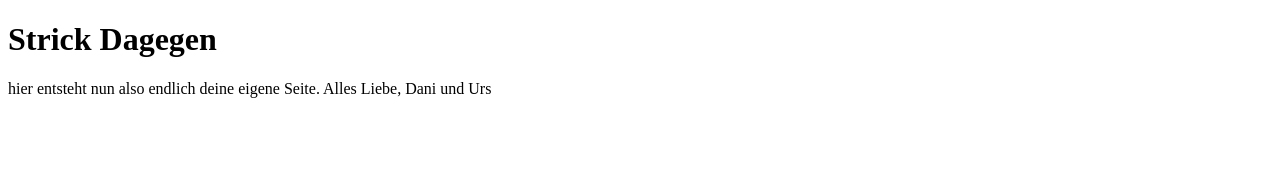
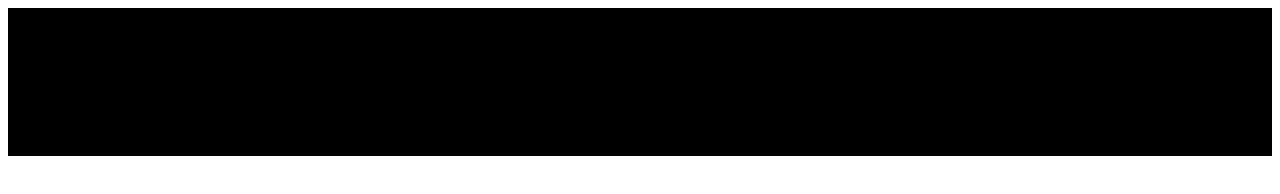
Before and after one commit to ZenVega/strick-dagegen, a plain HTML site: page index.html in a window 1280 px wide. Drawn offline with Linux system fonts and the light colour scheme.

Commit message:
some text

```diff
--- a/index.html
+++ b/index.html
@@ -4,15 +4,16 @@
 <head>
   <meta charset="UTF-8">
   <meta name="viewport" content="width=device-width, initial-scale=1.0">
+  <link rel="stylesheet" href="style.css">
   <title>Strick Dagegen</title>
 </head>
 
 <body>
   <div class="content-wrapper">
     <h1>Strick Dagegen</h1>
-    <p>hier entsteht nun also endlich deine eigene Seite.
+    <h2>hier entsteht nun also endlich deine eigene Seite.
       Alles Liebe, Dani und Urs
-    </p>
+    </h2>
     <img src="" alt="">
   </div>
 
--- a/style.css
+++ b/style.css
@@ -0,0 +1,8 @@
+.content-wrapper{
+  background-color: black;
+  display: flex;
+  flex-direction: column;
+  justify-content: center;
+  align-items: center;
+  font-family: Arial, Helvetica, sans-serif;
+}
```
